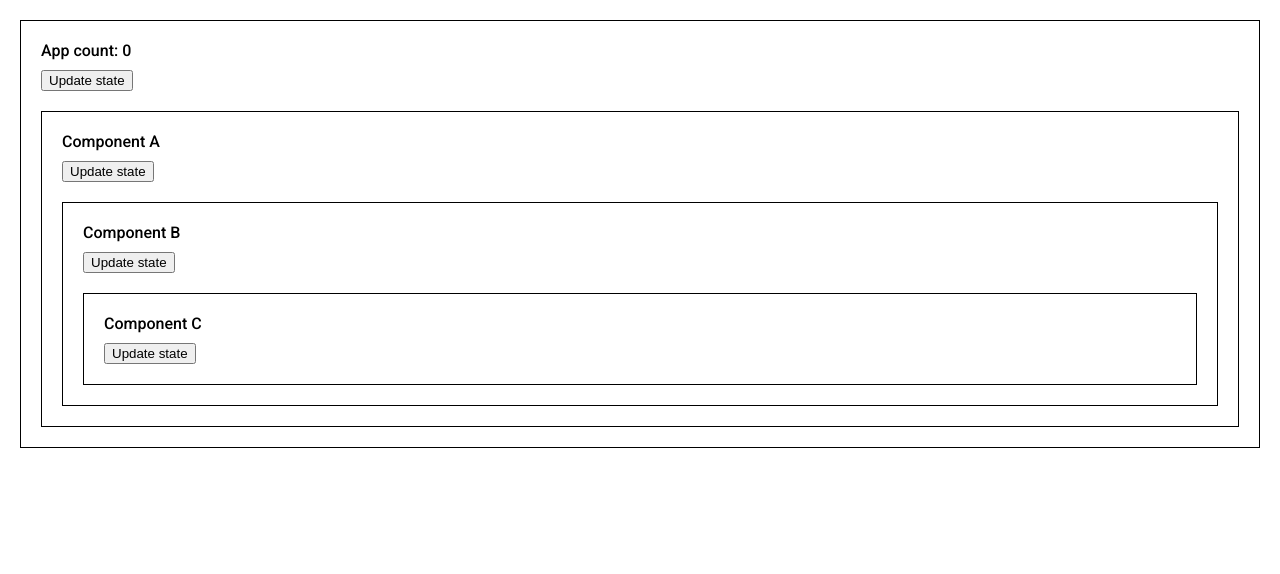
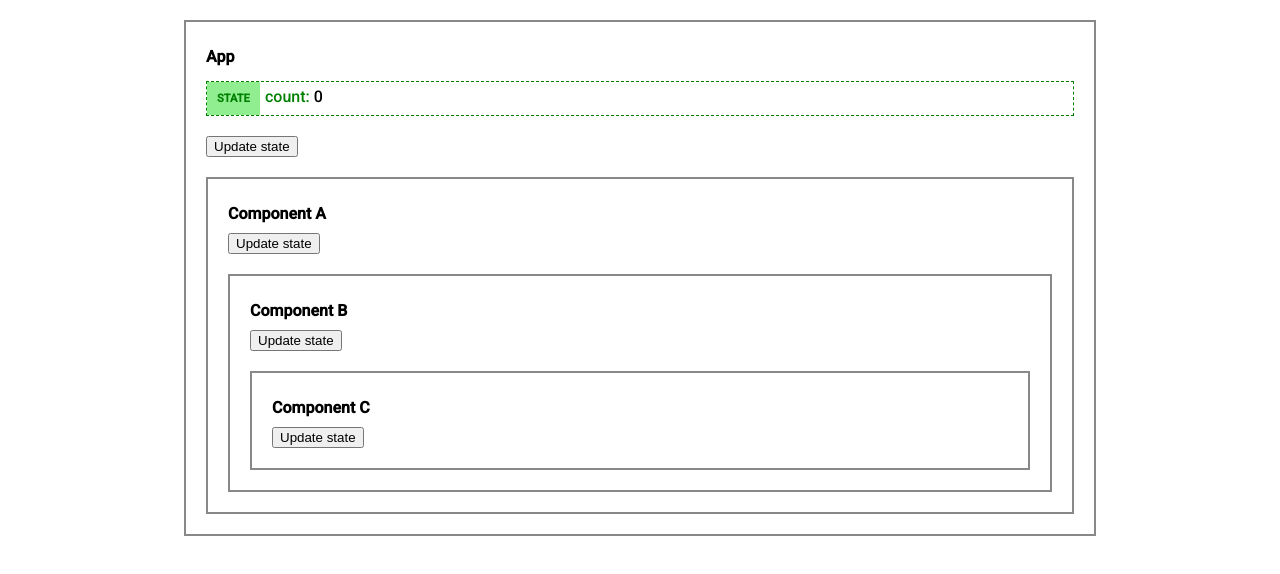
Before and after one commit to juliozaravia/chapter01-it-always-re-renders, a React (Create React App) app: page / in a window 1280 px wide. Shown: the top 574 px of the page. Built offline with nearby package versions, Linux system fonts and the light colour scheme.

Commit message:
UPDATE componenents logic and design to support re-render notification

```diff
--- a/src/App.css
+++ b/src/App.css
@@ -1,8 +1,40 @@
+.wrapper {
+  display: flex;
+  align-items: center;
+  justify-content: center;
+}
+
 .app {
-  border: 1px solid #000;
-  padding: 20px;
+  border: 2px solid #888;
+  padding: 5px 20px 20px;
+  width: 70%;
 }
 
 .app_title {
+  font-weight: bold;
   margin-bottom: 10px;
 }
+
+.app_counter {
+  display: flex;
+  flex-direction: row;
+  border: 1px dashed green;
+  margin: 15px 0 20px;
+}
+
+.app_info--label {
+  background-color: lightgreen;
+  color: green;
+  font-size: 0.7rem;
+  font-weight: bold;
+  padding: 10px;
+  text-transform: uppercase;
+}
+
+.app_info--counter {
+  padding: 5px;
+}
+
+.app_info--counter span {
+  color: green;
+}
--- a/src/App.js
+++ b/src/App.js
@@ -1,20 +1,27 @@
-import { useState } from "react";
-import { ComponentA } from "./components/ComponentA";
+import { useState } from 'react';
+import { ComponentA } from './components/ComponentA';
+import { Notification } from './components/Notification';
 
-import "./App.css";
+import './App.css';
 
 const App = () => {
   const [count, setCount] = useState(0);
 
   const handleCount = () => {
-    setCount((oldCount) => oldCount + 1);
+    setCount((prevState) => prevState + 1);
   };
 
   console.log(`*** App [${count}]: Rerender ***`);
 
   return (
+    <div className="wrapper">
       <div className="app">
-      <div className="app_title">App count: {count}</div>
+        <Notification />
+        <div className="app_title">App</div>
+        <div className="app_counter">
+          <div className="app_info--label">state</div>
+          <div className="app_info--counter"><span>count:</span> {count}</div>
+        </div>
         <button
           className="app_button"
           name="btn-count"
@@ -25,6 +32,7 @@ const App = () => {
         </button>
         <ComponentA />
       </div>
+    </div>
   );
 };
 
--- a/src/assets/styles/global.css
+++ b/src/assets/styles/global.css
@@ -1,6 +1,6 @@
 .genericComponent {
-  border: 1px solid #000;
-  padding: 20px;
+  border: 2px solid #888;
+  padding: 5px 20px 20px;
 }
 
 .genericComponent--nested {
@@ -8,5 +8,6 @@
 }
 
 .genericComponent_title {
+  font-weight: bold;
   margin-bottom: 10px;
 }
--- a/src/components/ComponentA/ComponentA.jsx
+++ b/src/components/ComponentA/ComponentA.jsx
@@ -1,5 +1,6 @@
 import { useState } from "react";
 import { ComponentB } from "../ComponentB";
+import { Notification } from "../Notification";
 
 import "../../assets/styles/global.css";
 
@@ -7,13 +8,14 @@ export const ComponentA = () => {
   const [, setCount] = useState(0);
 
   const handleCount = () => {
-    setCount((oldCount) => oldCount + 1);
+    setCount((prevState) => prevState + 1);
   };
 
   console.log("Component A: Rerender");
 
   return (
     <div className="genericComponent genericComponent--nested">
+      <Notification />
       <div className="genericComponent_title">Component A</div>
       <button
         className="app_button"
--- a/src/components/ComponentB/ComponentB.jsx
+++ b/src/components/ComponentB/ComponentB.jsx
@@ -1,5 +1,6 @@
 import { useState } from "react";
 import { ComponentC } from "../ComponentC";
+import { Notification } from "../Notification";
 
 import "../../assets/styles/global.css";
 
@@ -14,6 +15,7 @@ export const ComponentB = () => {
 
   return (
     <div className="genericComponent genericComponent--nested">
+      <Notification />
       <div className="genericComponent_title">Component B</div>
       <button
         className="app_button"
--- a/src/components/ComponentC/ComponentC.jsx
+++ b/src/components/ComponentC/ComponentC.jsx
@@ -1,4 +1,5 @@
 import { useState } from "react";
+import { Notification } from "../Notification";
 
 import "../../assets/styles/global.css";
 
@@ -6,13 +7,14 @@ export const ComponentC = () => {
   const [, setCount] = useState(0);
 
   const handleCount = () => {
-    setCount((oldCount) => oldCount + 1);
+    setCount((prevState) => prevState + 1);
   };
 
   console.log("Component C: Rerender");
 
   return (
     <div className="genericComponent genericComponent--nested">
+      <Notification />
       <div className="genericComponent_title">Component C</div>
       <button
         className="app_button"
```
Lines whose indentation alone changed are shown as unchanged.
